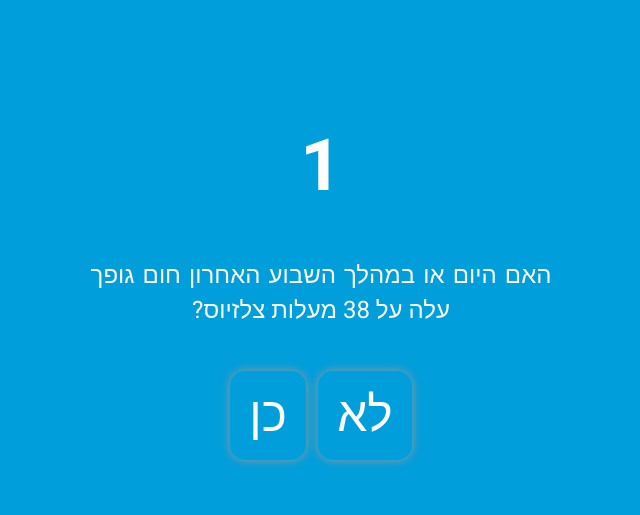
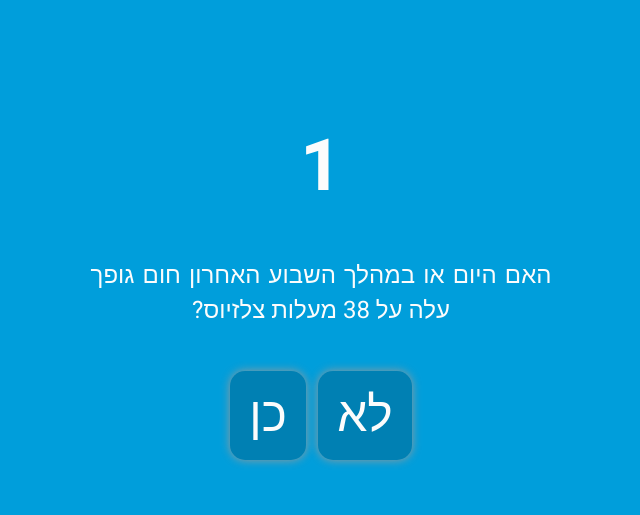
Before and after one commit to NiceHealthSurvey/nicehealthsurvey.github.io, a plain HTML site: page index.html in a window 1280 px wide. Both pictures are taken after a click on the button "המשך". Shown: the top 515 px of the page, without its empty margins (319-959 px from the left). Drawn offline with nearby package versions, Linux system fonts and the light colour scheme.

Commit message:
Update style.css

```diff
--- a/style.css
+++ b/style.css
@@ -89,10 +89,10 @@ button {
 		outline: none;
 }
 .green, .back-green {
-		background-color: #009eda;
+		background-color: #0080b3;
 }
 .red, .back-red  {
-		background-color: #009eda;
+		background-color: #0080b3;
 }
 .green:hover {
   background: #4dccff radial-gradient(circle, transparent 1%, #4dccff 1%) center/15000%;
@@ -101,13 +101,13 @@ button {
   background: #4dccff radial-gradient(circle, transparent 1%, #4dccff 1%) center/15000%;
 }
 .green:active {
-  background-color: #009eda;
+  background-color: #0080b3;
   background-size: 100%;
   transition: background 0s;
 }
 
 .red:active {
-  background-color: #009eda;
+  background-color: #0080b3;
   background-size: 100%;
   transition: background 0s;
 }
```
